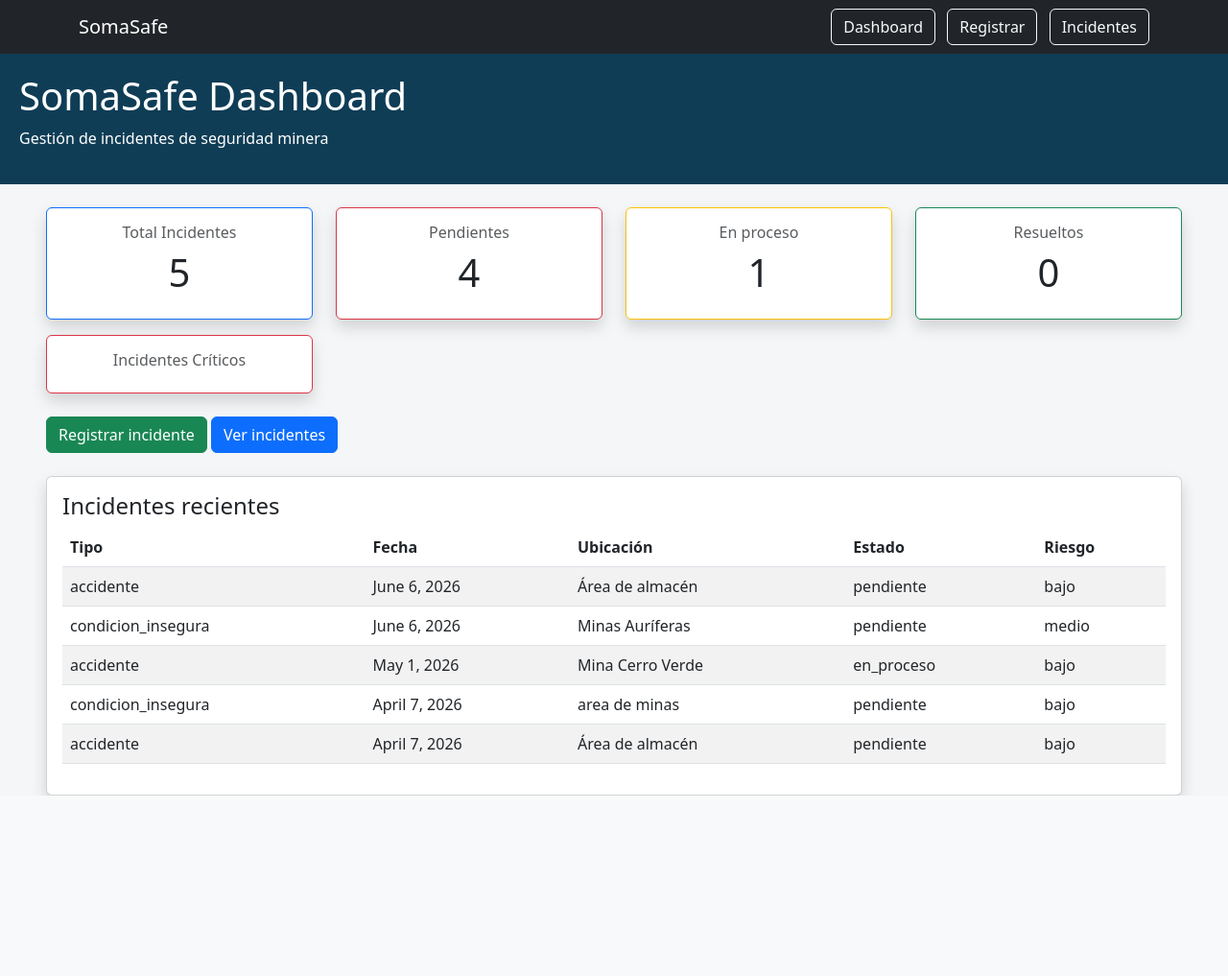
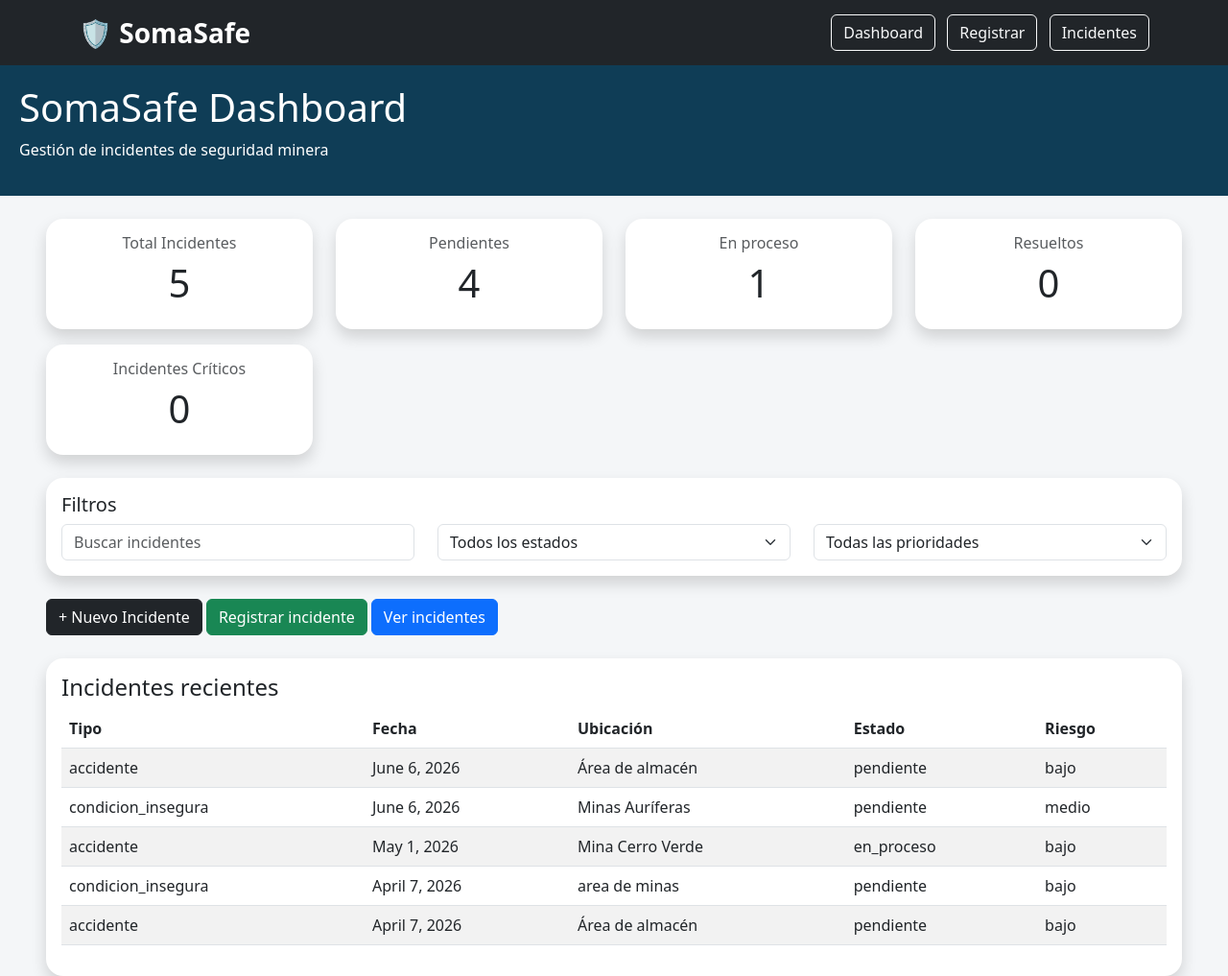
Before and after one commit to MsOrigami69/SomaSafe, a Django app: page /dashboard/ in a window 1280 px wide. Shown: the whole page at 96% size. Before the commit the page ends 829 px from the top, so only its background shows below. Run offline with Django 5.2, Linux system fonts and the light colour scheme; data comes from the database, SQL or seed files in the repository.

Commit message:
Tercer avance SomaSafe

```diff
--- a/incidentes/templates/dashboard.html
+++ b/incidentes/templates/dashboard.html
@@ -25,18 +25,23 @@
       }
 
       .card {
-        transition: 0.3s;
+        border: none;
+        border-radius: 18px;
+        box-shadow: 0 8px 20px rgba(0, 0, 0, 0.08);
+        transition: all 0.3s;
       }
 
       .card:hover {
-        transform: translateY(-5px);
+        transform: translateY(-4px);
       }
     </style>
   </head>
   <body>
     <nav class="navbar navbar-expand-lg navbar-dark bg-dark">
       <div class="container">
-        <a class="navbar-brand" href="/dashboard/"> SomaSafe </a>
+        <a class="navbar-brand fw-bold fs-3" href="/dashboard/">
+          🛡️ SomaSafe
+        </a>
 
         <div>
           <a href="/dashboard/" class="btn btn-outline-light me-2">
@@ -106,8 +111,35 @@
           </div>
         </div>
       </div>
+      <div class="card shadow mt-4">
+        <div class="card-body">
+          <h5>Filtros</h5>
+
+          <div class="row">
+            <div class="col-md-4">
+              <input
+                type="text"
+                class="form-control"
+                placeholder="Buscar incidentes" />
+            </div>
+
+            <div class="col-md-4">
+              <select class="form-select">
+                <option>Todos los estados</option>
+              </select>
+            </div>
+
+            <div class="col-md-4">
+              <select class="form-select">
+                <option>Todas las prioridades</option>
+              </select>
+            </div>
+          </div>
+        </div>
+      </div>
 
       <div class="mt-4">
+        <a href="/registrar/" class="btn btn-dark"> + Nuevo Incidente </a>
         <a href="/registrar/" class="btn btn-success"> Registrar incidente </a>
 
         <a href="/incidentes/" class="btn btn-primary"> Ver incidentes </a>
--- a/incidentes/views.py
+++ b/incidentes/views.py
@@ -66,10 +66,6 @@ def login_view(request):
 
 def dashboard(request):
 
-    criticos = Incidente.objects.filter(
-    riesgo='critico'
-).count()
-
     total = Incidente.objects.count()
 
     pendientes = Incidente.objects.filter(
@@ -84,6 +80,10 @@ def dashboard(request):
         estado='resuelto'
     ).count()
 
+    criticos = Incidente.objects.filter(
+        riesgo='critico'
+    ).count()
+
     incidentes_recientes = Incidente.objects.order_by('-fecha')[:5]
 
     contexto = {
@@ -91,6 +91,7 @@ def dashboard(request):
         'pendientes': pendientes,
         'en_proceso': en_proceso,
         'resueltos': resueltos,
+        'criticos': criticos,
         'incidentes_recientes': incidentes_recientes,
     }
 
```
